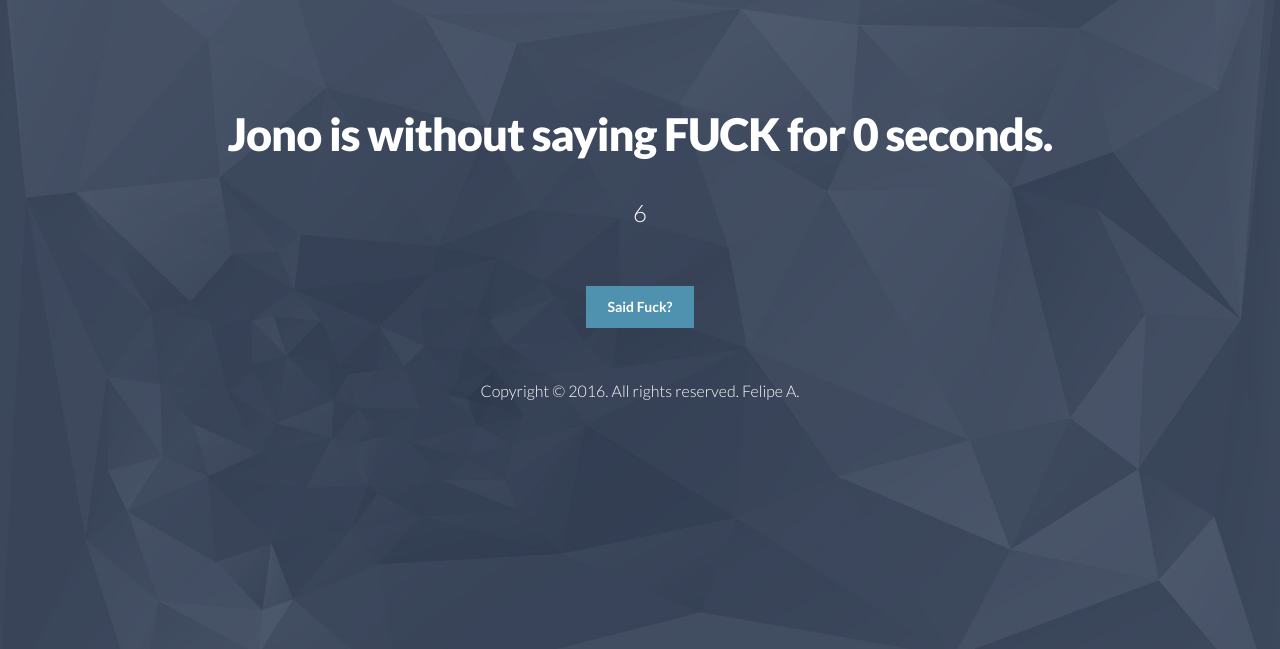
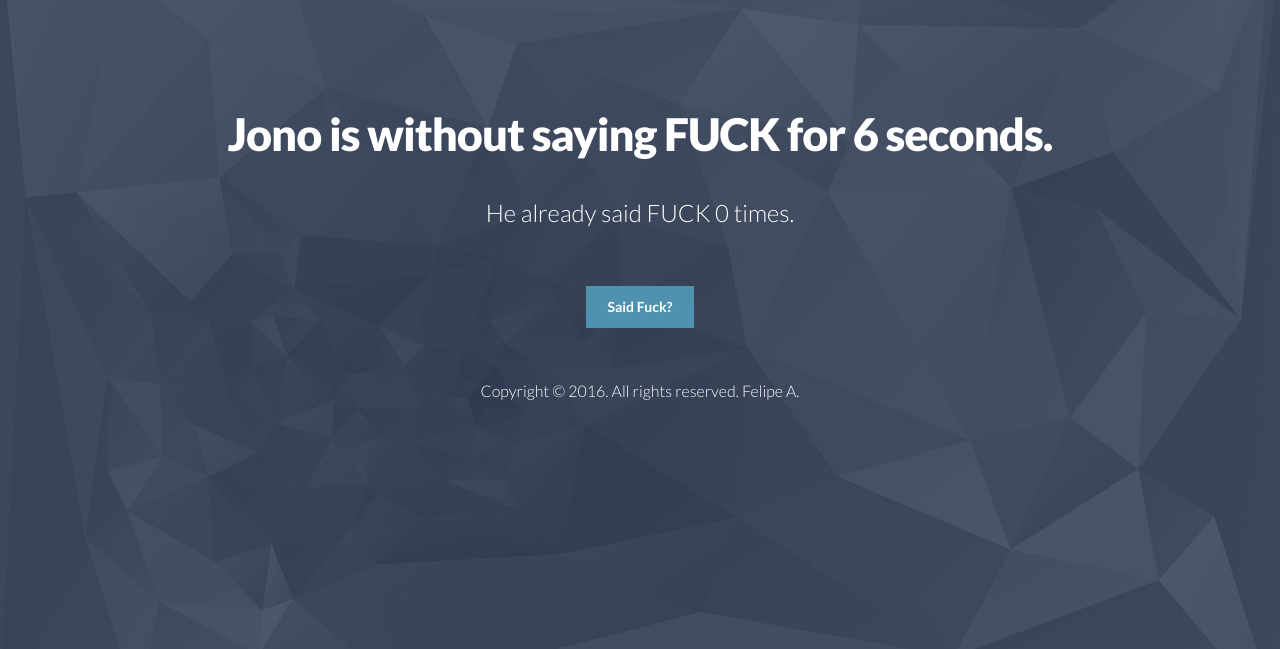
Before and after one commit to felipeamarante/surtometro, a Flask app: page / in a window 1280 px wide. Shown: the top 649 px of the page. Run offline with Flask 2, Linux system fonts and the light colour scheme; some libraries are stand-ins or nearby versions.

Commit message:
adding javascript counter againzzzz

```diff
--- a/templates/index.html
+++ b/templates/index.html
@@ -31,8 +31,8 @@
 		<div class="container">
 			<div class="row">
 				<div class="col-sm-12 col-md-12 col-lg-12">
-					<h1>Jono is without saying FUCK for {{jinjaDay}} seconds. </h1>
-                    <h2 id="seconds-counter" class="subtitle">He already said FUCK {{totalSurto}} times. </h2>
+					<h1 id="seconds-counter"> </h1>
+                    <h2 class="subtitle">He already said FUCK {{totalSurto}} times. </h2>
                     <!-- TODO                <h2 class="subtitle">Ja fiquei {{jinjaRecord}} dias sem surtar!</h2> TODO -->
 					<div id="countdown"></div>
 					<form class="form-inline signup" role="form">
@@ -62,7 +62,7 @@ var el = document.getElementById('seconds-counter');
 
 function incrementSeconds() {
     seconds += 1;
-    el.innerText =  seconds ;
+    el.innerText = "Jono is without saying FUCK for " + seconds + " seconds." ;
 }
 
 var cancel = setInterval(incrementSeconds, 1000);
```
